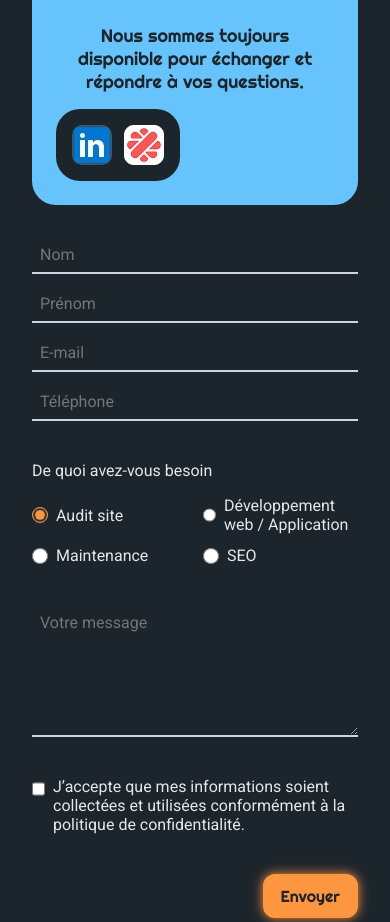
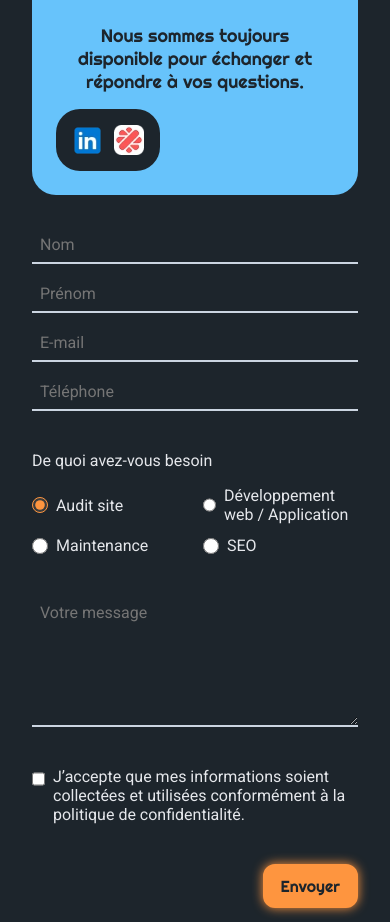
Before and after one commit to Guillaume811/site-gelyos, a React (Vite) app: page /contact in a window 390 px wide. Shown: the part 1170-2092 px from the top of the page. Built offline with nearby package versions, Linux system fonts and the light colour scheme; no server answers.

Commit message:
style: ajustement de la taille des icon et suppresion du hover en responsive

```diff
--- a/src/components/MobileHeader/MobileHeader.module.scss
+++ b/src/components/MobileHeader/MobileHeader.module.scss
@@ -200,12 +200,6 @@
   justify-content: center;
   border-radius: 999rem;
   text-decoration: none;
-  transition: transform 160ms ease, background-color 160ms ease;
-
-  &:hover {
-    background: rgba($color-primary, 0.08);
-    transform: translateY(-1px);
-  }
 }
 
 .socialIconLinkedin {
--- a/src/pages/Contact/ContactInfo/ContactInfo.module.scss
+++ b/src/pages/Contact/ContactInfo/ContactInfo.module.scss
@@ -99,21 +99,12 @@
   inline-size: 2.5rem;
   block-size: 2.5rem;
   border-radius: 0.625rem;
-  border: 2px solid rgba($color-primary, 0.35);
-  background: rgba($color-bg, 0.35);
   text-decoration: none;
   color: inherit;
-  transition: transform 160ms ease, border-color 160ms ease, background-color 160ms ease;
-
-  /*img {
-    display: block;
-    inline-size: 1.25rem;
-    block-size: 1.25rem;
-  }*/
+  transition: transform 160ms ease, background-color 160ms ease;
 
   &:hover {
     transform: translateY(-1px);
-    border-color: rgba($color-primary, 0.65);
     background: rgba($color-primary, 0.08);
   }
 
@@ -138,6 +129,25 @@
   line-height: 1;
 }
 
+@media (max-width: 768px) {
+  .socialLink {
+    inline-size: 30px;
+    block-size: 30px;
+  }
+
+  .socialIconLinkedin {
+    display: block;
+    width: 35px;
+    height: 35px;
+  }
+
+  .socialIconMalt {
+    display: block;
+    width: 30px;
+    height: 30px;
+  }
+}
+
 @media (max-width: 720px) {
   .infoItem {
     padding: 0.625rem;
--- a/src/pages/Contact/ContactInfo/ContactInfo.tsx
+++ b/src/pages/Contact/ContactInfo/ContactInfo.tsx
@@ -84,7 +84,7 @@ export default function ContactInfo({
           className={styles.socialLink}
           aria-label="Visiter mon profil LinkedIn (nouvel onglet)"
         >
-          <img src={linkedinIcon} alt="" />
+          <img src={linkedinIcon} alt="" className={styles.socialIconLinkedin}/>
         </a>
 
         <a
@@ -94,7 +94,7 @@ export default function ContactInfo({
           className={styles.socialLink}
           aria-label="Visiter mon profil Malt (nouvel onglet)"
         >
-          <img src={maltIcon} alt="" />
+          <img src={maltIcon} alt="" className={styles.socialIconMalt}/>
         </a>
       </div>
     </section>
```
